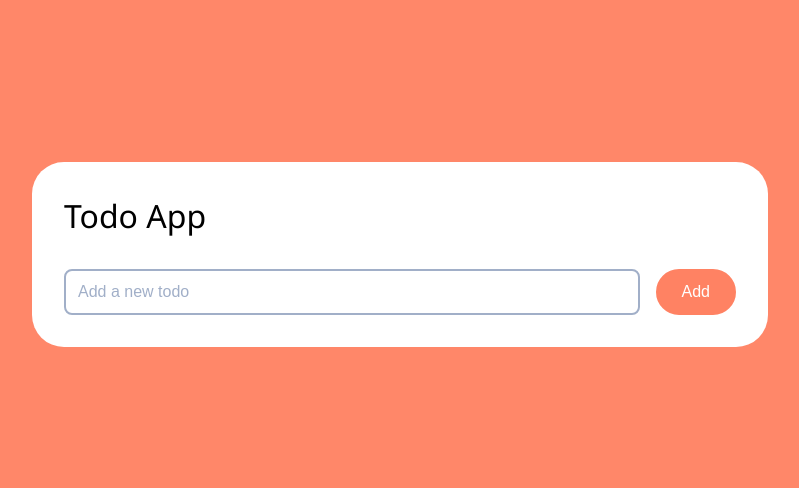
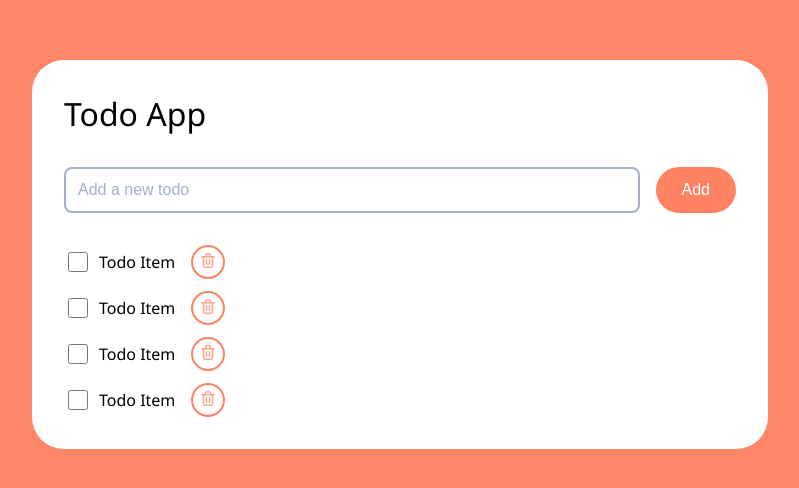
Before and after one commit to luqnimaula/vue-nuxt-todo-app, a Nuxt app: page / in a window 1280 px wide. Shown: the part 154-642 px from the top of the page, without its empty margins (240-1039 px from the left). Built offline with nearby package versions, Linux system fonts and the light colour scheme.

Commit message:
ui: done ui of todo item

```diff
--- /dev/null
+++ b/src/components/todo/TodoItem.vue
@@ -0,0 +1,28 @@
+<template>
+  <div class="todo-item">
+    <todo-checkbox label="Todo Item"/>
+    <todo-button-icon size="sm">
+      <img
+        alt=""
+        src="~/assets/icons/trash.svg"
+      />
+    </todo-button-icon>
+  </div>
+</template>
+<script>
+import TodoCheckbox from '~/components/ui/Checkbox.vue'
+import TodoButtonIcon from '~/components/ui/ButtonIcon.vue'
+export default {
+  name: 'TodoItem',
+  components: {
+    TodoCheckbox,
+    TodoButtonIcon
+  }
+  // props: {
+  //   data: {
+  //     type: Object,
+  //     required: true
+  //   }
+  // }
+}
+</script>
--- a/src/pages/index.vue
+++ b/src/pages/index.vue
@@ -14,18 +14,26 @@
           Add
         </todo-button>
       </form>
+      <div class="todo-list">
+        <todo-item/>
+        <todo-item/>
+        <todo-item/>
+        <todo-item/>
+      </div>
     </div>
   </div>
 </template>
 <script>
 import TodoButton from '~/components/ui/Button.vue'
 import TodoInput from '~/components/ui/Input.vue'
+import TodoItem from '~/components/todo/TodoItem.vue'
 
 export default {
   name: 'HomePage',
   components: {
     TodoButton,
-    TodoInput
+    TodoInput,
+    TodoItem
   }
 }
 </script>
--- a/src/styles/main.scss
+++ b/src/styles/main.scss
@@ -44,7 +44,13 @@ body {
     .todo-list {
       display: flex;
       flex-direction: column;
-      gap: 0.875rem;
+      gap: 0.75rem;
+
+      .todo-item {
+        display:  flex;
+        align-items: center;
+        gap: 1rem;
+      }
     }
   }
 }
```
Also changed, not shown: src/assets/icons/trash.svg (added).
